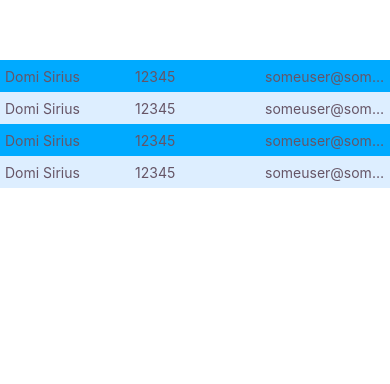
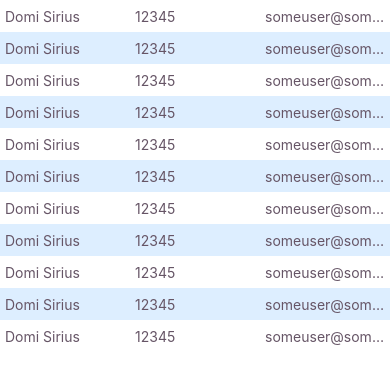
Before and after one commit to greensirius/react-native-table, a React Native app: screen / in a window 390 px wide. Shown: the top 384 px of the page. Built offline with nearby package versions, Linux system fonts and the light colour scheme.

Commit message:
Adding rows table

```diff
--- a/src/App.tsx
+++ b/src/App.tsx
@@ -1,22 +1,7 @@
 import React from 'react';
-import {StyleSheet, View} from 'react-native';
-import Row from './components/Row';
-import {userArrayList, userObjectList} from './fixtures/user-list';
+import Rows from './components/Rows';
+
+import {userArrayList} from './fixtures/user-list';
 export default function App() {
-  return (
-    <View style={styles.container}>
-      <Row rowData={userObjectList[0]} rowStyle={{backgroundColor: '#0AF'}} />
-      <Row rowData={userArrayList[0]} rowStyle={{backgroundColor: '#DEF'}} />
-      <Row rowData={userObjectList[0]} rowStyle={{backgroundColor: '#0AF'}} />
-      <Row rowData={userArrayList[0]} rowStyle={{backgroundColor: '#DEF'}} />
-    </View>
-  );
+  return <Rows data={userArrayList} colors={['#DEF', '#FFF']} />;
 }
-
-const styles = StyleSheet.create({
-  container: {
-    flex: 1,
-    marginTop: 60,
-    backgroundColor: '#FFF'
-  }
-});
--- a/src/components/Row.tsx
+++ b/src/components/Row.tsx
@@ -20,7 +20,9 @@ export default function Row(props: Props) {
     return keys.map((key, index) => <Cell key={index}>{params[key]}</Cell>);
   };
   let extractArrayData = (params: any) => {
-    return params.map((column, index) => <Cell key={index}>{column}</Cell>);
+    return params.map((column: CellContent, index: number) => (
+      <Cell key={index}>{column}</Cell>
+    ));
   };
   let content = isObject(rowData)
     ? extractObjectData(rowData)
--- /dev/null
+++ b/src/components/Rows.tsx
@@ -0,0 +1,28 @@
+import * as React from 'react';
+import {View, StyleSheet} from 'react-native';
+import Row from './Row';
+
+type CellContent = string | number | React.ReactNode;
+type RowContent = ObjectOf<CellContent> | Array<CellContent>;
+
+type Props = {
+  data: Array<RowContent>;
+  colors?: Array<string>;
+};
+
+export default function Rows(props: Props) {
+  let {data, colors} = props;
+  let rowColors = colors ? colors : ['#BBB', '#FFF'];
+  let tableRows = data.map((row, index) => {
+    let backgroundColor = index % 2 === 1 ? rowColors[0] : rowColors[1];
+    return <Row key={index} rowData={row} rowStyle={{backgroundColor}} />;
+  });
+  return <View style={styles.container}>{tableRows}</View>;
+}
+
+const styles = StyleSheet.create({
+  container: {
+    flex: 1,
+    backgroundColor: '#FFF'
+  }
+});
```
